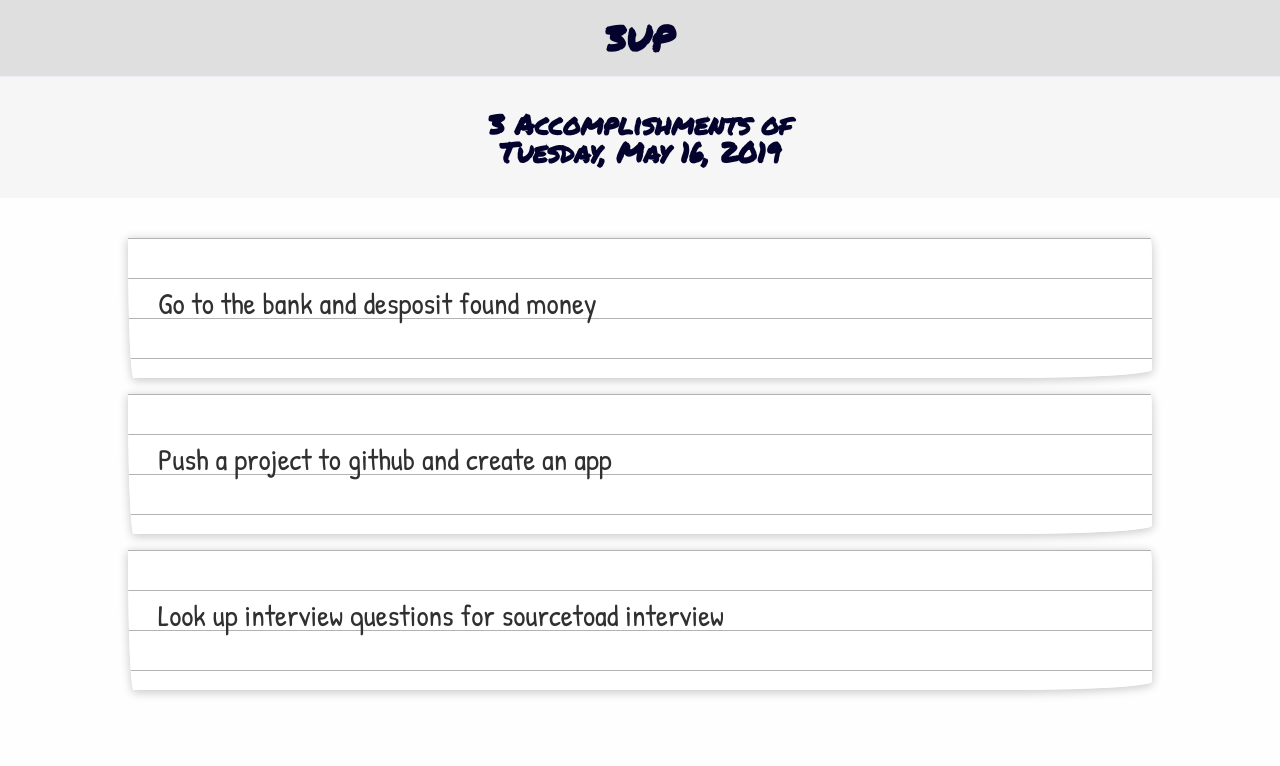
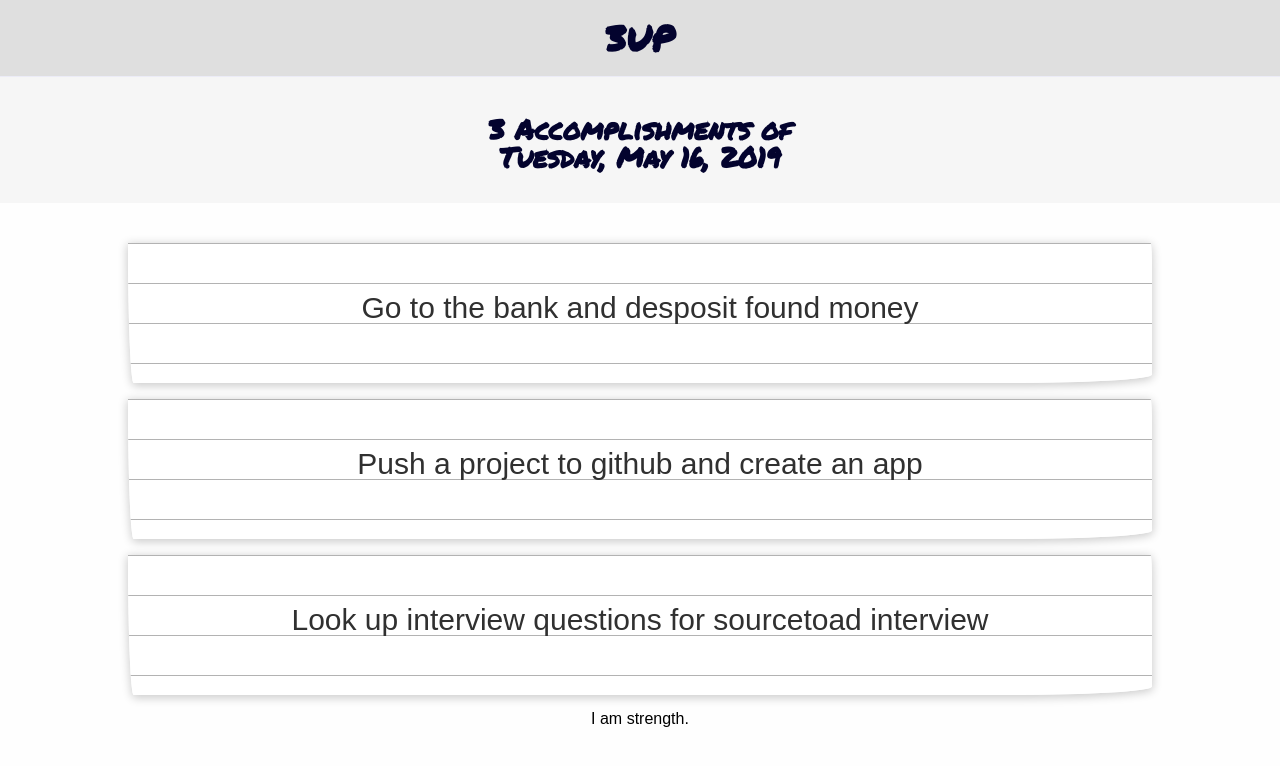
Before and after one commit to TatyCat/3-up, a React (Create React App) app: page / in a window 1280 px wide. Shown: the top 766 px of the page. Built offline with nearby package versions, Linux system fonts and the light colour scheme.

Commit message:
Updated UI

```diff
--- a/src/App.js
+++ b/src/App.js
@@ -19,12 +19,14 @@ class App extends Component {
         <article className="page">
           <p>Push a project to github and create an app</p>
         </article>
-
         <br />
-
         <article className="page">
           <p>Look up interview questions for sourcetoad interview </p>
         </article>
+
+        <div>
+          <p>I am {"strength"}.</p>
+        </div>
       </>
     )
   }
--- a/src/index.css
+++ b/src/index.css
@@ -22,16 +22,17 @@ h1, h2 {
   padding: .2rem;
 }
 
-h2 {
-  padding-bottom: 2rem;
-}
-
 h1 {
   border-bottom: 1px solid rgb(236, 236, 247);
   font-size: 4.5vh;
   padding: 20px;
   background-color: #dfdfdf;
   margin-top: 0 !important;
+}
+
+h2 {
+  padding: .5rem;
+  padding-bottom: 2rem;
 }
 
 span {
@@ -81,3 +82,9 @@ section {
   margin-bottom: 40px;
   font-size: 30px;
 }
+
+div p {
+  text-align: center;
+  font-family: sans-serif;
+  font-size: 2vh;
+}
```
